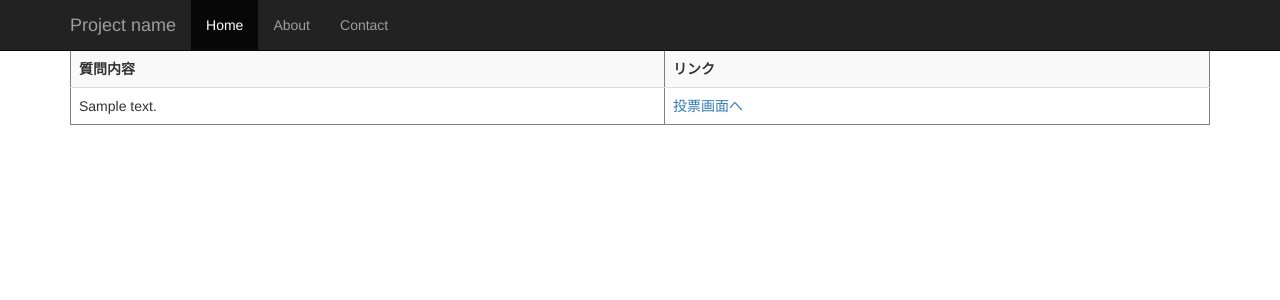
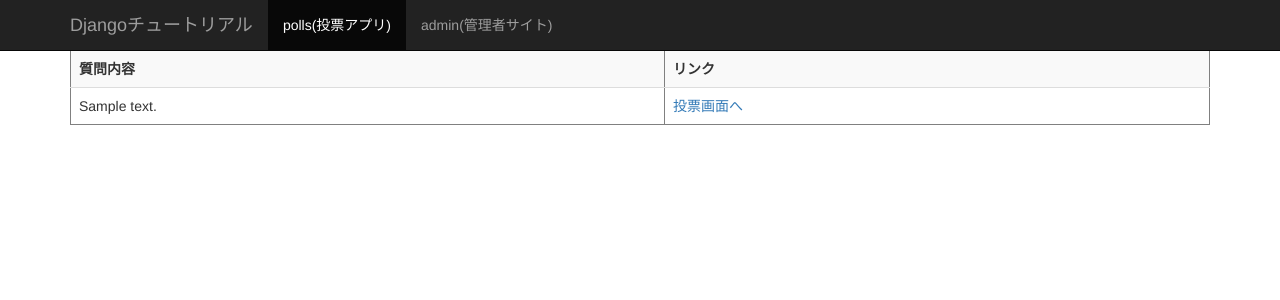
Before and after one commit to Yokohama-Miyazawa/uec_django, a Django app: page / in a window 1280 px wide. Shown: the top 300 px of the page. Run offline with Django 3.2, Linux system fonts and the light colour scheme; tables that the repository leaves empty hold one stand-in row (values such as "Sample post"); some libraries are stand-ins or nearby versions.

Commit message:
ヘッダから投票サイトや管理サイトに移動できる様にbase.htmlを修正。

```diff
--- a/tutorial/templates/base.html
+++ b/tutorial/templates/base.html
@@ -31,13 +31,12 @@ body {
             <span class="icon-bar"></span>
             <span class="icon-bar"></span>
           </button>
-          <a class="navbar-brand" href="#">Project name</a>
+          <a class="navbar-brand" href="{% url 'index' %}">Djangoチュートリアル</a>  <!--ここを追加-->
         </div>
         <div id="navbar" class="collapse navbar-collapse">
           <ul class="nav navbar-nav">
-            <li class="active"><a href="#">Home</a></li>
-            <li><a href="#about">About</a></li>
-            <li><a href="#contact">Contact</a></li>
+            <li class="active"><a href="{% url 'polls:index' %}">polls(投票アプリ)</a></li>  <!--ここを追加。active属性によりハイライト表示される-->
+            <li class=""><a href="{% url 'admin:index' %}">admin(管理者サイト)</a></li>  <!--ここを追加-->
           </ul>
         </div><!--/.nav-collapse -->
       </div>
```
